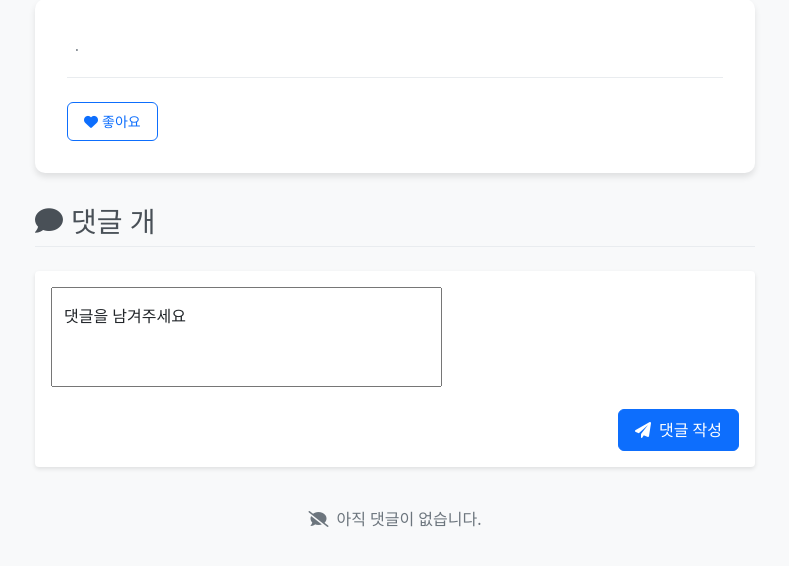
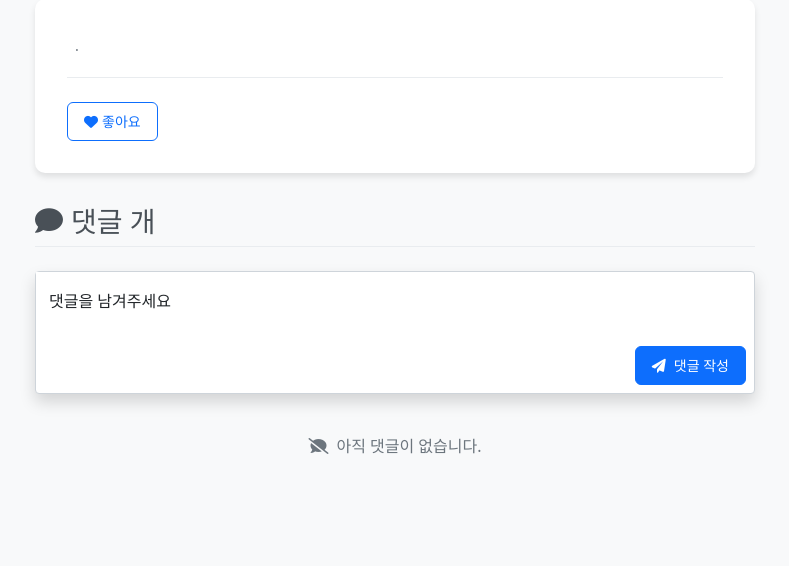
Before and after one commit to BaeTab/board_project, a Django app: template board/templates/board/post_detail.html in a window 1280 px wide. Shown: the part 113-679 px from the top of the page, without its empty margins (245-1034 px from the left). Run offline with Django 5.2, Linux system fonts and the light colour scheme; the template is opened without the code that fills it: values that come from a table or form of the project are taken from there, others are empty.

Commit message:
- 댓글 입력창 디테일 수정

```diff
--- a/board/templates/board/post_detail.html
+++ b/board/templates/board/post_detail.html
@@ -53,13 +53,13 @@
                 <div class="comment-form mb-4">
                     <form method="post" class="card">
                         {% csrf_token %}
-                        <div class="card-body">
-                            <div class="form-floating mb-3">
+                        <div class="card-body p-0">
+                            <div class="form-floating">
                                 {{ form.content }}
                                 <label for="{{ form.content.id_for_label }}">댓글을 남겨주세요</label>
                             </div>
-                            <div class="d-flex justify-content-end">
-                                <button type="submit" class="btn btn-primary">
+                            <div class="d-flex justify-content-end p-2">
+                                <button type="submit" class="btn btn-primary btn-sm">
                                     <i class="fas fa-paper-plane me-2"></i>댓글 작성
                                 </button>
                             </div>
@@ -128,15 +128,23 @@
         border-bottom: 1px solid #e9ecef;
         padding-bottom: 0.5rem;
     }
-    .comment-form .card {
-        border: none;
-        box-shadow: 0 2px 4px rgba(0, 0, 0, 0.1);
-        max-width: 100%;
+    .comment-form .form-floating {
         width: 100%;
     }
     .comment-form .form-floating textarea {
-        height: 100px;
+        height: 60px;
         resize: none;
+        border: none;
+        padding: 10px;
+    }
+    .comment-form .card {
+        max-width: 100%;
+        width: 100%;
+        border: 1px solid #ced4da;
+    }
+    .comment-form .card-body {
+        display: flex;
+        flex-direction: column;
     }
     .comment {
         background-color: white;
```
